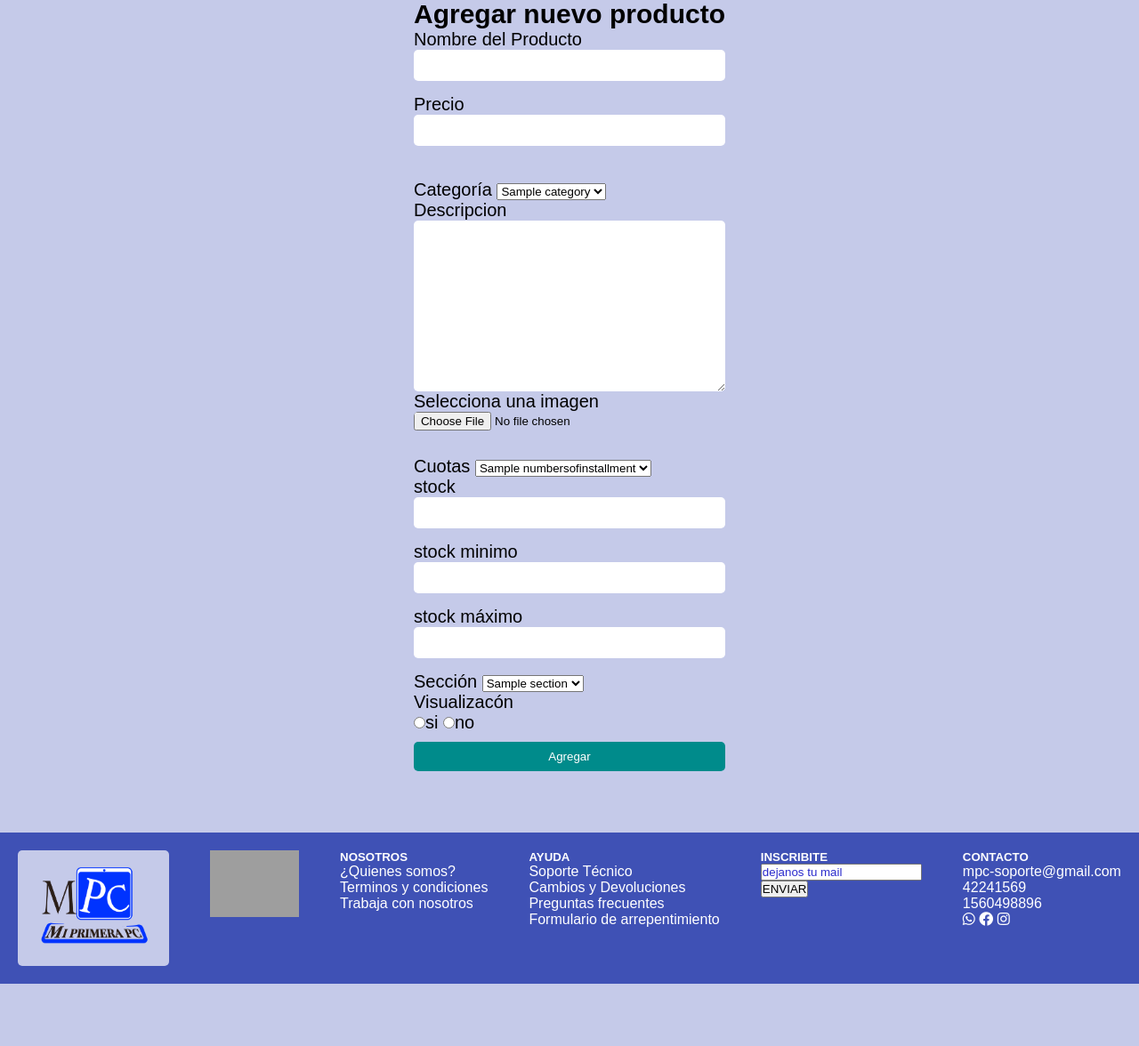
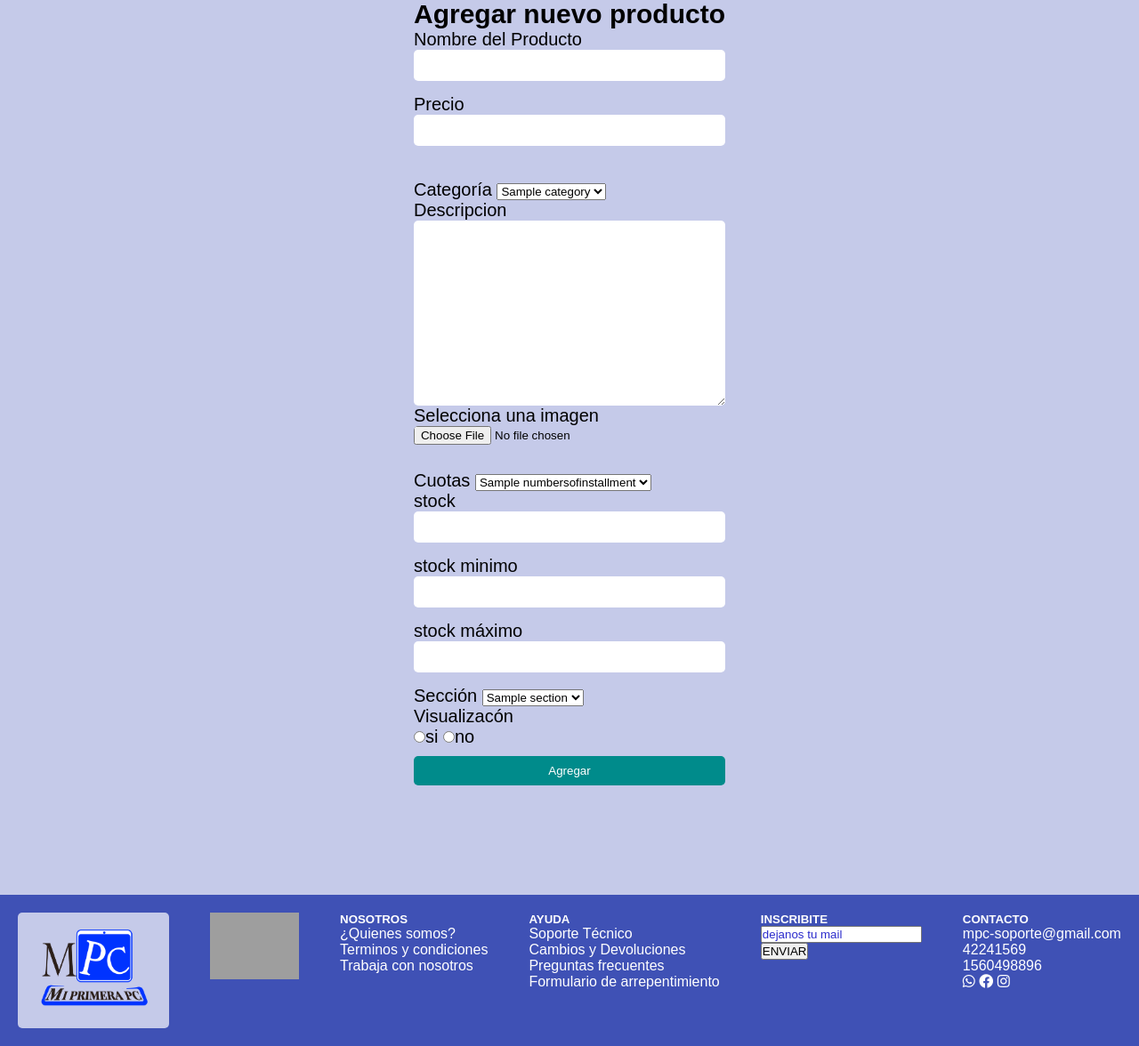
Before and after one commit to DanielaTarifa/sprint6grupo9, a Node server app: page /agregarProducto in a window 1280 px wide. Shown: the part 178-1354 px from the top of the page at 89% size. Before the commit the page ends 1284 px from the top, so only its background shows below. Run offline with Node 20, Linux system fonts and the light colour scheme; tables that the repository leaves empty hold one stand-in row (values such as "Sample post"); some libraries are stand-ins or nearby versions; some web fonts are replaced; grey boxes are pictures that could not be loaded.

Commit message:
arreglos css agrego boton edit

```diff
--- a/public/css/final.css
+++ b/public/css/final.css
@@ -1251,7 +1251,7 @@
     padding: 5%;
 }
 .botonAdd{
-    margin-bottom: 40%;
+    margin-bottom: 100px;
 }
 }
 
@@ -1588,7 +1588,7 @@
     justify-content: center;
     border-radius: 5px ;
     color: white;
-    margin-bottom: 35%;
+    margin-bottom: 55%;
 }
 .botonAdd:hover{
     background-color: rgb(7, 194, 194);
--- a/src/views/users/perfil.ejs
+++ b/src/views/users/perfil.ejs
@@ -35,6 +35,7 @@
                 <div>Total $ 77.144</div>
 
             </div>
+            <button  class="reg2" style="width: auto;margin-left: 13px;" type="submit"><a href="/perfil/edit/<%= user.id %> " style="color: aliceblue; text-decoration: none;" >Editar perfil</a> </button>
         </div>
         <% } %>
 
```
